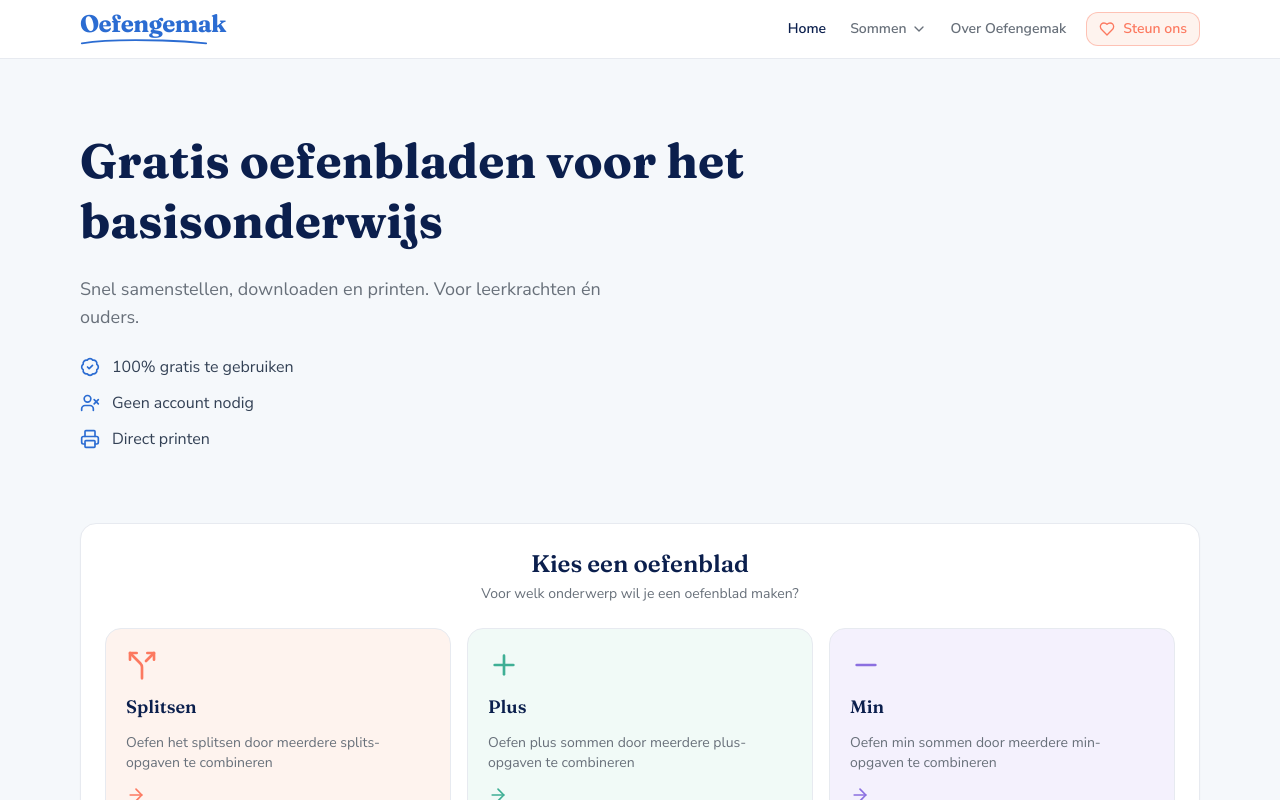
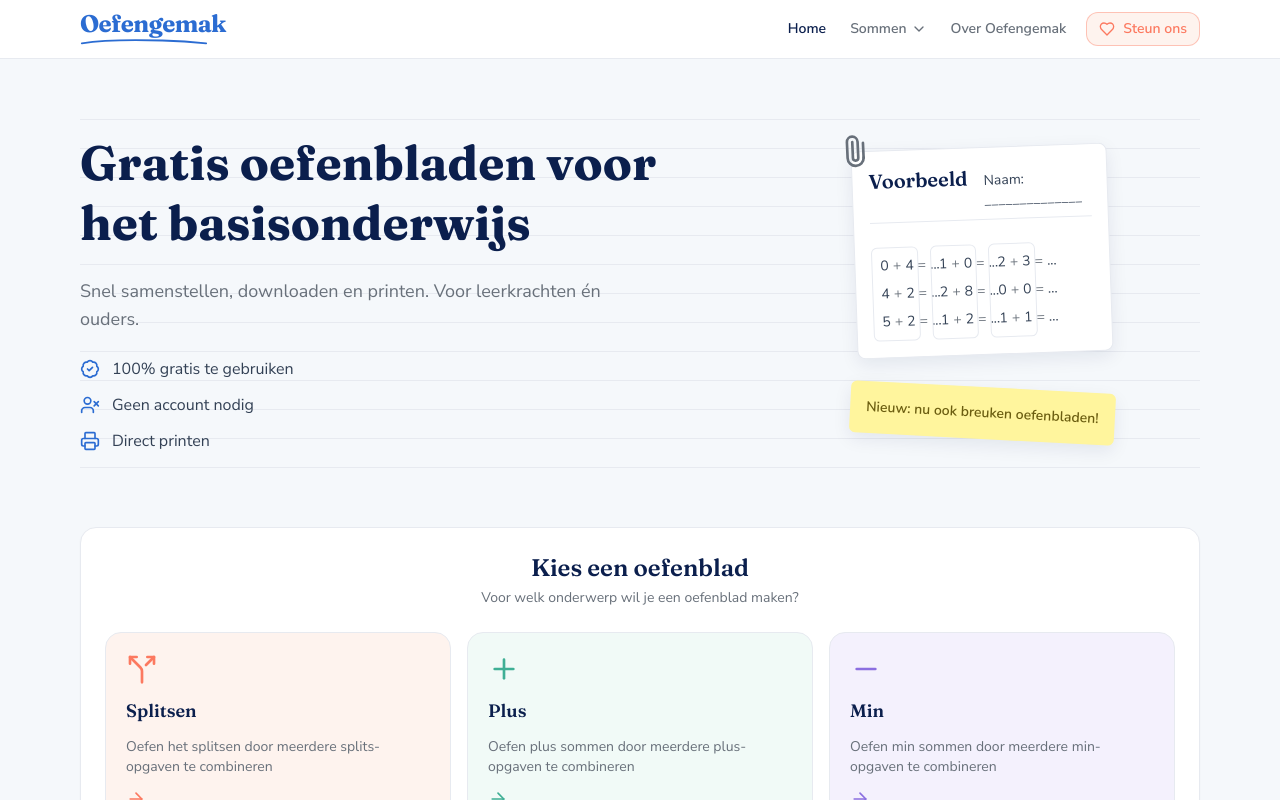
Before and after one commit to coduinix/oefengemak, a React (Vite) app: page / in a window 1280 px wide. Shown: the top 800 px of the page. Built offline with nearby package versions, Linux system fonts and the light colour scheme.

Commit message:
visuals fixes, make home page hero section match the design a bit more and fix the controls section disappearing from the view

```diff
--- a/specs/ui-pages.md
+++ b/specs/ui-pages.md
@@ -27,7 +27,15 @@ Code: src/app/\*\*, src/features/worksheet-form/\*\*, src/features/worksheet-pre
 
 ## Landing page
 
-Sections in render order: `Hero` (title, body, three feature bullets) → a `Card` containing the chooser heading, the six `TypeCard`s (icon, name, blurb, arrow; tinted per type, `hover:shadow-lift`), `Steps` (three numbered steps), and `SupportBand` (tinted band with a button to `/doneren`).
+Sections in render order: `Hero` (title, body, three feature bullets, over a `notebook-lines` ruled
+background; alongside it a rotated `ExampleSheet` — a real `Worksheet` from a fixed seed rendered
+through `SheetView`, with a `Paperclip` icon overlay — and a rotated `PostIt` with static copy from
+`nl.home.postit`) → a `Card` containing the chooser heading, the six `TypeCard`s (icon, name,
+blurb, arrow; tinted per type, `hover:shadow-lift`), `Steps` (three numbered steps), and
+`SupportBand` (tinted band with a button to `/doneren`).
+
+`ExampleSheet` and `PostIt` are decorative and static — no motion, no live editing surface. The
+post-it's text is a plain string in `nl.ts`.
 
 Adding an exercise type adds a card automatically: the grid maps `EXERCISE_TYPES`. Only the icon and the tint/accent pair in that file's `VISUALS` map need a new entry.
 
--- a/src/app/routes/home.tsx
+++ b/src/app/routes/home.tsx
@@ -6,6 +6,7 @@ import {
   Divide,
   Heart,
   Minus,
+  Paperclip,
   PieChart,
   Plus,
   Printer,
@@ -14,9 +15,47 @@ import {
   X,
 } from 'lucide-react'
 import { EXERCISE_TYPES, type ExerciseType } from '@/domain/core'
+import { defaultPlus } from '@/domain/config'
+import { generateWorksheet } from '@/domain/worksheet'
 import { Button } from '@/components/ui/button'
 import { Card, CardContent } from '@/components/ui/card'
+import { SheetView } from '@/features/worksheet-preview/SheetView'
 import { nl, typeStrings } from '@/i18n/nl'
+
+const EXAMPLE_WORKSHEET = generateWorksheet({
+  title: nl.home.exampleTitle,
+  seed: 12345,
+  sections: [
+    {
+      config: {
+        ...defaultPlus,
+        layout: { perBlock: 3, counts: { result: 3, lhs: 0, rhs: 0 } },
+      },
+    },
+  ],
+})
+
+function ExampleSheet() {
+  return (
+    <div className="relative -rotate-2 justify-self-center">
+      <Paperclip
+        className="absolute -left-3 -top-4 size-8 -rotate-45 text-ink-muted"
+        aria-hidden="true"
+      />
+      <div className="example-sheet w-56 sm:w-64">
+        <SheetView worksheet={EXAMPLE_WORKSHEET} mode="student" />
+      </div>
+    </div>
+  )
+}
+
+function PostIt() {
+  return (
+    <div className="rotate-3 justify-self-center rounded-md bg-postit-bg p-4 text-center text-sm font-semibold text-postit-ink shadow-lift">
+      {nl.home.postit}
+    </div>
+  )
+}
 
 interface TypeVisual {
   icon: ComponentType<{ className?: string }>
@@ -37,7 +76,8 @@ const FEATURE_ICONS = [BadgeCheck, UserX, Printer]
 
 function Hero() {
   return (
-    <section className="grid gap-6 py-10">
+    <section className="notebook-lines grid gap-8 rounded-card py-10 lg:grid-cols-[minmax(0,3fr)_minmax(0,2fr)] lg:items-center">
+      <div className="grid gap-6">
         <h1 className="max-w-2xl font-display text-4xl font-bold leading-tight sm:text-5xl">
           {nl.home.heroTitle}
         </h1>
@@ -53,6 +93,11 @@ function Hero() {
             )
           })}
         </ul>
+      </div>
+      <div className="grid gap-8 justify-items-center py-4">
+        <ExampleSheet />
+        <PostIt />
+      </div>
     </section>
   )
 }
--- a/src/app/routes/sommen.$type.tsx
+++ b/src/app/routes/sommen.$type.tsx
@@ -25,8 +25,8 @@ function ExercisePage({ type }: { type: ExerciseType }) {
   }, [config, title, setConfig, setTitle])
 
   return (
-    <div className="grid gap-6 lg:grid-cols-[minmax(0,1fr)_minmax(0,2fr)]">
-      <div className="grid gap-4 print:hidden">
+    <div className="grid items-start gap-6 lg:grid-cols-[minmax(0,1fr)_minmax(0,2fr)]">
+      <div className="grid gap-4 print:hidden lg:sticky lg:top-24">
         <h1 className="font-display text-2xl font-bold">{typeStrings[type].title}</h1>
         <WorksheetForm
           type={type}
--- a/src/i18n/nl.ts
+++ b/src/i18n/nl.ts
@@ -126,6 +126,8 @@ export const nl = {
     heroTitle: 'Gratis oefenbladen voor het basisonderwijs',
     heroBody: 'Snel samenstellen, downloaden en printen. Voor leerkrachten én ouders.',
     features: ['100% gratis te gebruiken', 'Geen account nodig', 'Direct printen'],
+    exampleTitle: 'Voorbeeld',
+    postit: 'Nieuw: nu ook breuken oefenbladen!',
     chooseTitle: 'Kies een oefenblad',
     chooseBody: 'Voor welk onderwerp wil je een oefenblad maken?',
     howTitle: 'Zo werkt het',
--- a/src/styles/index.css
+++ b/src/styles/index.css
@@ -24,6 +24,9 @@
   --color-accent-delen: var(--accent-delen);
   --color-tint-breuken: var(--tint-breuken);
   --color-accent-breuken: var(--accent-breuken);
+
+  --color-postit-bg: var(--postit-bg);
+  --color-postit-ink: var(--postit-ink);
 
   --color-background: var(--background);
   --color-foreground: var(--foreground);
@@ -60,6 +63,24 @@
   font-variant-numeric: tabular-nums;
 }
 
+.example-sheet .worksheet-sheet {
+  width: 100%;
+  max-width: none;
+  min-height: 0;
+  padding: 1rem;
+  box-shadow: var(--shadow-lift);
+}
+
+@utility notebook-lines {
+  background-image: repeating-linear-gradient(
+    to bottom,
+    transparent,
+    transparent 1.75rem,
+    var(--color-line) 1.75rem,
+    var(--color-line) calc(1.75rem + 1px)
+  );
+}
+
 @layer base {
   * {
     border-color: var(--line);
--- a/src/styles/tokens.css
+++ b/src/styles/tokens.css
@@ -21,6 +21,9 @@
   --accent-delen: #e8709b;
   --tint-breuken: #ecf3fe;
   --accent-breuken: #2b6cd2;
+
+  --postit-bg: #fff59d;
+  --postit-ink: #6b5d10;
 
   --font-display: 'Fraunces', 'Iowan Old Style', 'Palatino Linotype', Georgia, serif;
   --font-ui: 'Nunito Sans', ui-sans-serif, system-ui, -apple-system, 'Segoe UI', Roboto, sans-serif;
```
Lines whose indentation alone changed are shown as unchanged.
